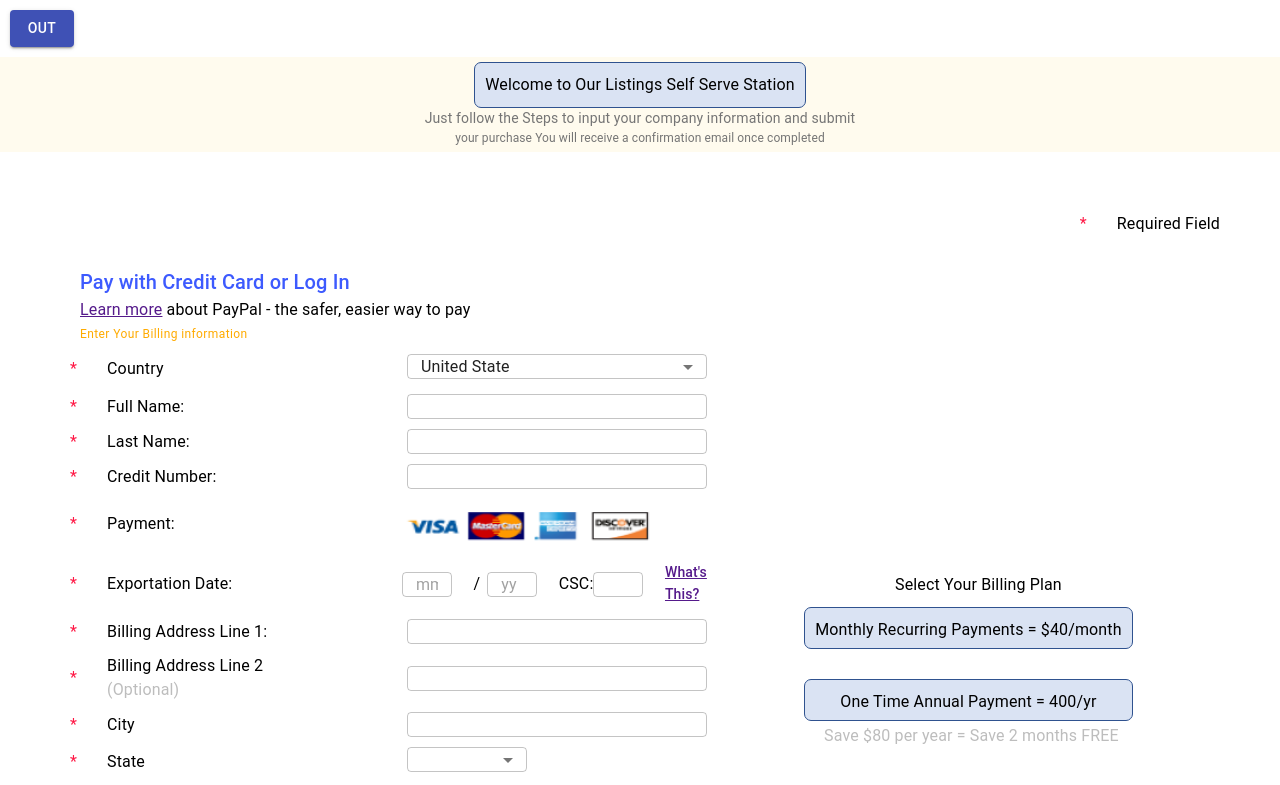
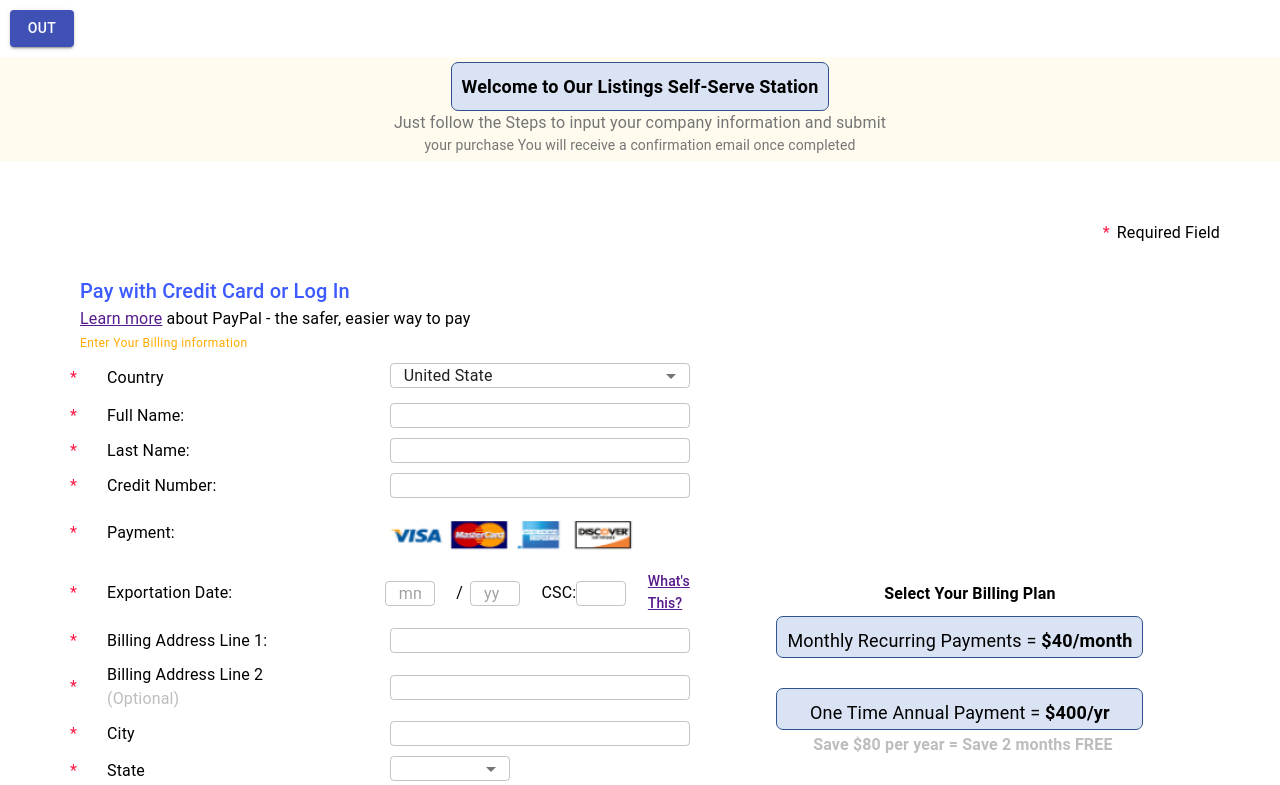
Before and after one commit to Mian442/LLP, a React (Create React App) app: page /payment in a window 1280 px wide. Shown: the top 785 px of the page. Built offline with nearby package versions, Linux system fonts and the light colour scheme; no server answers; sample sign-in values are in the browser's storage.

Commit message:
style setting

```diff
--- a/src/components/Information.jsx
+++ b/src/components/Information.jsx
@@ -50,14 +50,17 @@ const Information = (props) => {
             padding: 10,
           }}
         >
-          <Typography align="center" style={{ width: "100%" }}>
-            Welcome to Our Listings Self Serve Station
+          <Typography
+            align="center"
+            style={{ width: "100%", fontWeight: "bold", fontSize: 18 }}
+          >
+            Welcome to Our Listings Self-Serve Station
           </Typography>
         </div>
-        <Typography align="center" style={{ color: "#757575", fontSize: 14 }}>
+        <Typography align="center" style={{ color: "#757575", fontSize: 16 }}>
           Just follow the Steps to input your company information and submit
         </Typography>
-        <Typography align="center" style={{ color: "#757575", fontSize: 12 }}>
+        <Typography align="center" style={{ color: "#757575", fontSize: 14 }}>
           your purchase You will receive a confirmation email once completed
         </Typography>
       </div>
--- a/src/screen/Screen.css
+++ b/src/screen/Screen.css
@@ -31,6 +31,24 @@
 .MuiInputBase-root {
   height: auto;
 }
+.MuiListItem-root,
+.MuiListItem-gutters,
+.MuiList-padding {
+  padding-left: unset !important;
+  padding-right: unset !important;
+  padding-top: unset !important;
+  padding-bottom: unset !important;
+}
+.S7 .MuiFormControl-root {
+  width: auto !important;
+}
+.S8 .MuiFormControl-root {
+  width: unset !important;
+}
+.MuiListItemText-root {
+  margin-bottom: unset !important;
+  margin-top: unset !important;
+}
 @media screen and (min-width: 768px) {
   .section7 {
     width: 57%;
--- a/src/screen/Section1.jsx
+++ b/src/screen/Section1.jsx
@@ -353,7 +353,7 @@ const PaymentScreen = (props) => {
           <span
             style={{
               color: "#ff1744",
-              marginRight: 30,
+              marginRight: 7,
             }}
           >
             *
@@ -444,7 +444,10 @@ const PaymentScreen = (props) => {
           }}
         >
           <div>
-            <Typography align="center" style={{ width: "100%", margin: 10 }}>
+            <Typography
+              align="center"
+              style={{ width: "100%", margin: 10, fontWeight: "bold" }}
+            >
               Select Your Billing Plan
             </Typography>
             <div
@@ -467,8 +470,11 @@ const PaymentScreen = (props) => {
                 });
               }}
             >
-              <Typography align="center" style={{ width: "100%", height: 20 }}>
-                Monthly Recurring Payments = $40/month
+              <Typography
+                align="center"
+                style={{ width: "100%", height: 20, fontSize: 18 }}
+              >
+                Monthly Recurring Payments = <strong>$40/month</strong>
               </Typography>
             </div>
             <div
@@ -483,20 +489,28 @@ const PaymentScreen = (props) => {
                 cursor: "pointer",
               }}
               onClick={() => {
-                toast.info("One Time Annual Payment = 400/yr is selected");
+                toast.info("One Time Annual Payment = $400/yr is selected");
                 setState({
                   ...state,
                   plan: { amount: 400, type: "Year Plan" },
                 });
               }}
             >
-              <Typography align="center" style={{ width: "100%", height: 20 }}>
-                One Time Annual Payment = 400/yr
+              <Typography
+                align="center"
+                style={{ width: "100%", height: 20, fontSize: 18 }}
+              >
+                One Time Annual Payment = <strong>$400/yr</strong>
               </Typography>
             </div>
             <Typography
               align="center"
-              style={{ width: "100%", margin: 3, color: "#bdbdbd" }}
+              style={{
+                width: "100%",
+                margin: 3,
+                color: "#bdbdbd",
+                fontWeight: "bold",
+              }}
             >
               Save $80 per year = Save 2 months FREE
             </Typography>
--- a/src/screen/Section2.jsx
+++ b/src/screen/Section2.jsx
@@ -351,7 +351,7 @@ const PaymentInformation = (props) => {
           <span
             style={{
               color: "#ff1744",
-              marginRight: 30,
+              marginRight: 7,
             }}
           >
             *
@@ -374,7 +374,7 @@ const PaymentInformation = (props) => {
           }}
         >
           <div>
-            <Typography align="left" style={{ width: "100%", margin: 10 }}>
+            <Typography align="center" style={{ width: "100%", margin: 10 }}>
               Password & Information
             </Typography>
             <div>
@@ -395,7 +395,7 @@ const PaymentInformation = (props) => {
             </div>
           </div>
           <div>
-            <Typography align="center" style={{ width: "100%", margin: 10 }}>
+            <Typography align="left" style={{ width: "100%", margin: 10 }}>
               Payment Information
             </Typography>
             <div>
--- a/src/screen/Section3.jsx
+++ b/src/screen/Section3.jsx
@@ -421,7 +421,7 @@ const Section3 = (props) => {
           <span
             style={{
               color: "#ff1744",
-              marginRight: 30,
+              marginRight: 7,
             }}
           >
             *
--- a/src/screen/Section4.jsx
+++ b/src/screen/Section4.jsx
@@ -66,7 +66,7 @@ const Section4 = (props) => {
     });
   });
 
-  const generate = ["Visa", "Mastercard", "Discover", "Cash", "Amex", "Checl"];
+  const generate = ["Visa", "Mastercard", "Discover", "Cash", "Amex", "Check"];
 
   const handleChange = (event) => {
     const name = event.target.name;
@@ -538,14 +538,15 @@ const Section4 = (props) => {
       component: (
         <div
           style={{
-            borderWidth: 2,
-            borderColor: "#000",
+            borderWidth: 1,
+            borderColor: "#757575",
             borderStyle: "solid",
             width: "61%",
             cursor: "pointer",
+            color: "#757575",
           }}
         >
-          <List dense={true}>
+          <List>
             {generate.map((item, index) => (
               <ListItem
                 key={index}
@@ -583,7 +584,7 @@ const Section4 = (props) => {
           <span
             style={{
               color: "#ff1744",
-              marginRight: 30,
+              marginRight: 7,
             }}
           >
             *
--- a/src/screen/Section5.jsx
+++ b/src/screen/Section5.jsx
@@ -40,7 +40,6 @@ const Section5 = (props) => {
           <span
             style={{
               color: "#ff1744",
-              marginRight: 30,
             }}
           >
             *
@@ -248,7 +247,7 @@ const Section5 = (props) => {
           <span
             style={{
               color: "#ff1744",
-              marginRight: 30,
+              marginRight: 7,
             }}
           >
             *
@@ -268,6 +267,7 @@ const Section5 = (props) => {
           style={{
             justifyContent: "center",
             display: "flex",
+            width: 300,
           }}
         >
           <div>
--- a/src/screen/Section6.jsx
+++ b/src/screen/Section6.jsx
@@ -47,7 +47,7 @@ const Section6 = (props) => {
           <span
             style={{
               color: "#ff1744",
-              marginRight: 30,
+              marginRight: 7,
             }}
           >
             *
@@ -113,7 +113,7 @@ const Section6 = (props) => {
                   onChange={handleChange}
                   inputProps={{
                     name: "keywords" + index + ".in1",
-                    id: "outlined-Primary-" + index + "-native-simple",
+                    id: "outlined-Primary-" + index + "-native-simple-1",
                   }}
                 />
                 <TextField
@@ -123,7 +123,8 @@ const Section6 = (props) => {
                   onChange={handleChange}
                   inputProps={{
                     name: "keywords" + index + ".in2",
-                    id: "outlined-Primary-Category" + index + "-native-simple",
+                    id:
+                      "outlined-Primary-Category" + index + "-native-simple-2",
                   }}
                 />
               </div>
@@ -184,15 +185,15 @@ const Section6 = (props) => {
                 <TextField
                   variant="filled"
                   size="small"
-                  value={state?.[`keywords${index + total2.length}`]?.in2}
+                  value={state?.[`keywords${index + total.length}`]?.in2}
                   onChange={handleChange}
                   inputProps={{
-                    name: `keywords${index + total2.length}.in2`,
+                    name: `keywords${index + total.length}.in2`,
                     id:
                       "outlined-Primary-Category" +
                       index +
                       total2.length +
-                      "-native-simple",
+                      "-native-simple2",
                   }}
                 />
               </div>
@@ -222,6 +223,7 @@ const Section6 = (props) => {
             K <= 9
               ? setTotal([...total, K + 1])
               : setTotal2([...total2, k2 + 1]);
+            console.log(total, total2);
           }
         }}
       >
--- a/src/screen/Section7.jsx
+++ b/src/screen/Section7.jsx
@@ -82,6 +82,7 @@ const Section7 = (props) => {
         </Typography>
       </div>
       <div
+        className="S7"
         style={{
           display: "flex",
           flexWrap: "wrap",
@@ -107,7 +108,7 @@ const Section7 = (props) => {
             }}
           />
           <Typography>Attributes</Typography>
-          <Typography>
+          <Typography style={{ color: "#757575" }}>
             Your business category and region determine the attributes available
             for your location. Only available attributes for location on Google
             are selectable. Additionally, subjective attributes may appear on
@@ -187,7 +188,7 @@ const Section7 = (props) => {
               id: "outlined-Primary-Website-native-simple",
             }}
           />
-          <Typography>
+          <Typography style={{ color: "#757575" }}>
             Google automatically places a location’s pin based on its address.
             If you’ve manually moved this pin away from Google’s default,
             selecting this option will omit address info from being indexed. and
@@ -199,9 +200,10 @@ const Section7 = (props) => {
             justifyContent: "center",
             display: "flex",
             alignSelf: "center",
+            width: 300,
           }}
         >
-          <div style={{}}>
+          <div style={{ width: "inherit" }}>
             <Typography>
               Profile Photo
               <span
```
Also changed, not shown: src/screen/Section8.jsx (+13 -9 lines).
